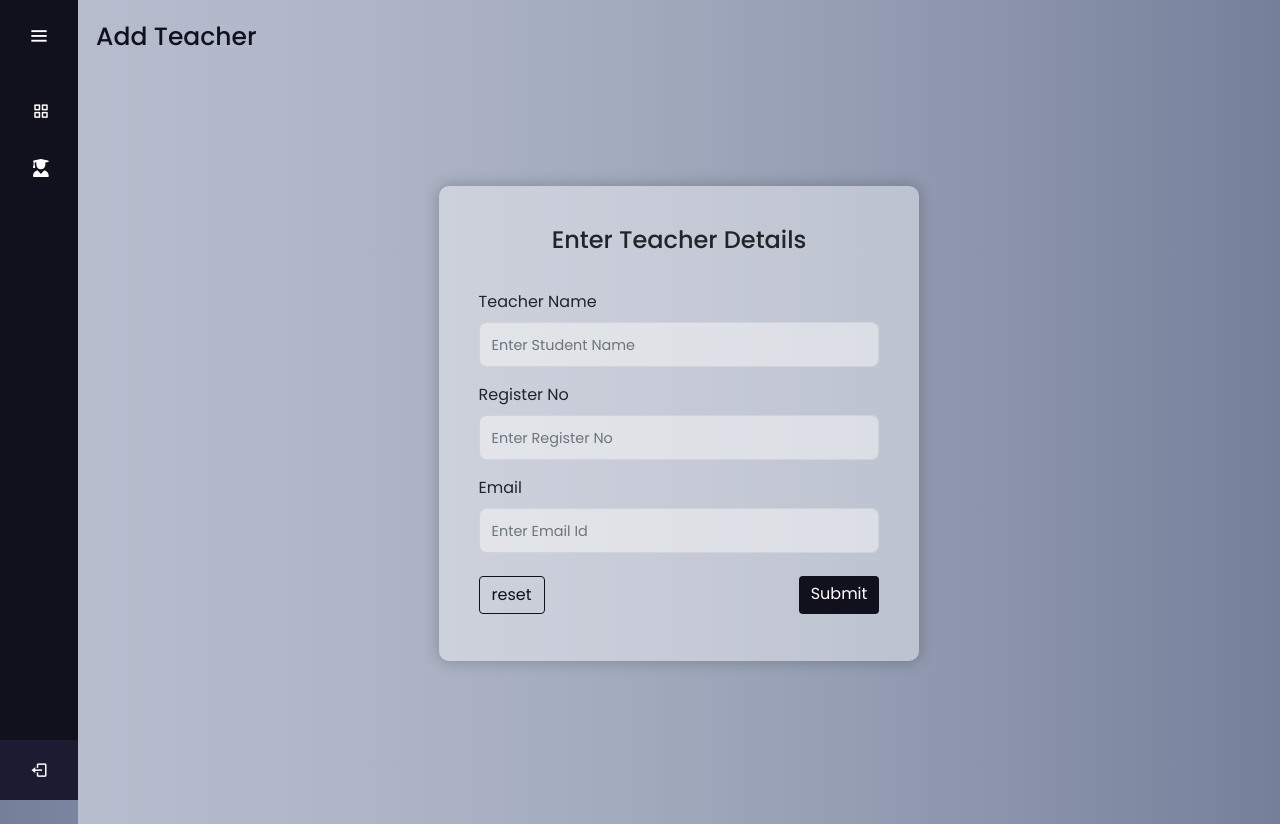
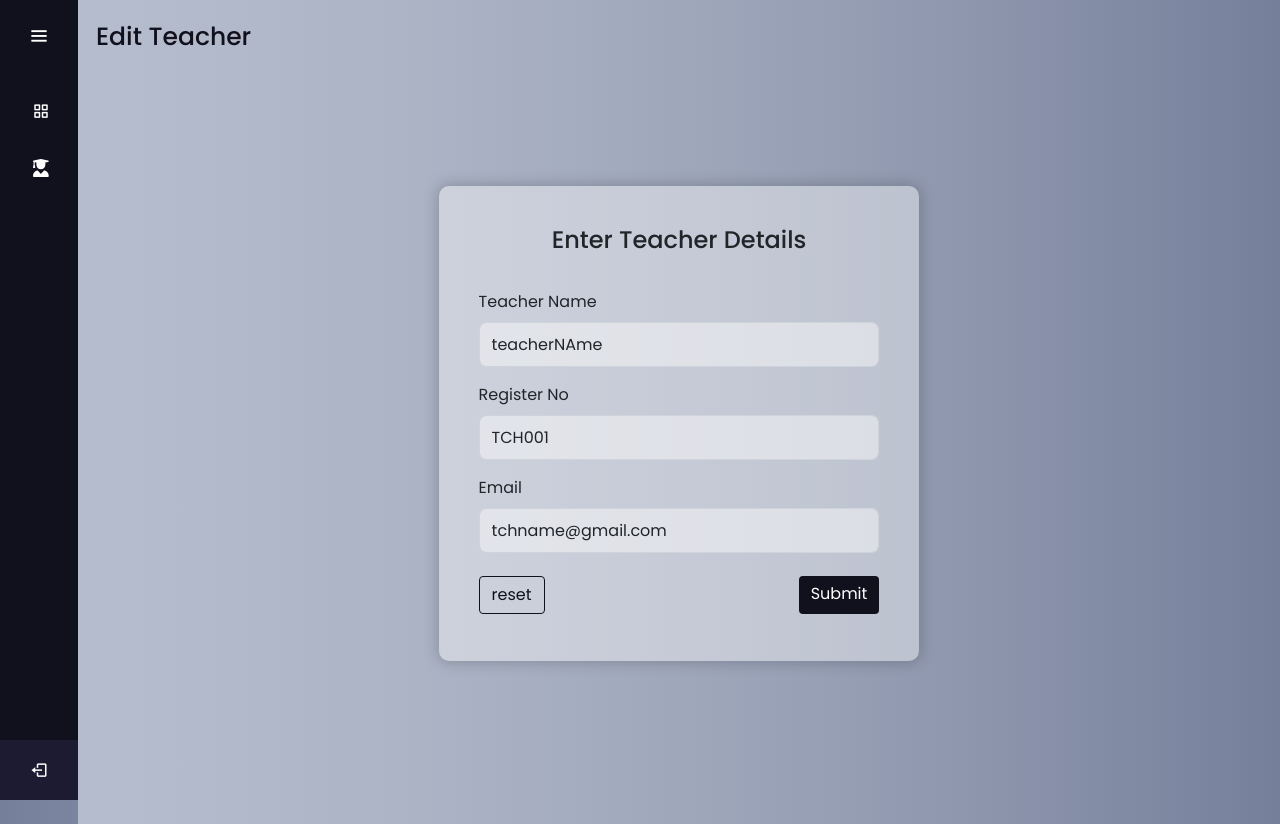
Before and after one commit to fasilkp/internal-mark-uploader, a React (Create React App) app: page /admin/edit-teacher in a window 1280 px wide. Built offline with nearby package versions, Linux system fonts and the light colour scheme; grey boxes are pictures that could not be loaded.

Commit message:
edit teacher page updated

```diff
--- a/src/Components/EditTeacher/EditTeacher.js
+++ b/src/Components/EditTeacher/EditTeacher.js
@@ -5,22 +5,22 @@ import "../../common styles/containerStyles.css"
 function EditTeacher() {
   return (
       <Fragment>
-    <div className="text">Add Teacher</div>
+    <div className="text">Edit Teacher</div>
     <div className="main">
     <div className="form-container">
         <form>
             <div className="mb-3"><h4 className="container-header">Enter Teacher Details</h4></div>
             <div className="mb-3">
               <label for="name" className="form-label">Teacher Name</label>
-              <input type="text" className="form-control" id="name" placeholder='Enter Student Name' />
+              <input type="text" value="teacherNAme" className="form-control" id="name" placeholder='Enter Student Name' />
             </div>
             <div className="mb-3">
               <label for="reg" className="form-label">Register No</label>
-              <input type="text" className="form-control" id="reg" placeholder='Enter Register No' />
+              <input type="text" value="TCH001" className="form-control" id="reg" placeholder='Enter Register No' />
             </div>
             <div className="mb-3">
               <label for="email" className="form-label">Email</label>
-              <input type="email" className="form-control" id="email" placeholder='Enter Email Id' />
+              <input type="email" value="tchname@gmail.com" className="form-control" id="email" placeholder='Enter Email Id' />
             </div>
 
             <div className="btn">
--- a/src/Components/course/Course.js
+++ b/src/Components/course/Course.js
@@ -99,7 +99,7 @@ function Course() {
 
             </div>
             <div className="button">
-            <Link className='links'to="/admin/add-course"><button className="add-button">Add Student</button></Link>
+            <Link className='links'to="/admin/add-course"><button className="add-button">Add Course</button></Link>
             </div>
         </div>
     </div>
--- a/src/Components/teachers/Teachers.js
+++ b/src/Components/teachers/Teachers.js
@@ -2,6 +2,7 @@ import React from 'react'
 import '../../common styles/listStyle.css'
 import { FontAwesomeIcon } from "@fortawesome/react-fontawesome";
 import { Fragment } from 'react/cjs/react.development';
+import {Link} from "react-router-dom"
 function Teachers() {
   return (
     <Fragment>
@@ -18,7 +19,7 @@ function Teachers() {
                     <div className="title">1</div>
                     <div className="title">name1</div>
                     <div className="title buttons">
-                        <div className="list-icon"><FontAwesomeIcon icon="pen"/></div>
+                        <Link to="/admin/edit-teacher"><div className="list-icon"><FontAwesomeIcon icon="pen"/></div></Link>
                         <div className="list-icon"><FontAwesomeIcon icon="trash"/></div>
 
                     </div>
@@ -54,7 +55,7 @@ function Teachers() {
 
             </div>
             <div className="button">
-                <button className="add-button">Add Courses</button>
+                <Link to="/admin/add-teacher"><button className="add-button">Add Teacher</button></Link>
             </div>
         </div>
     </div>
```
